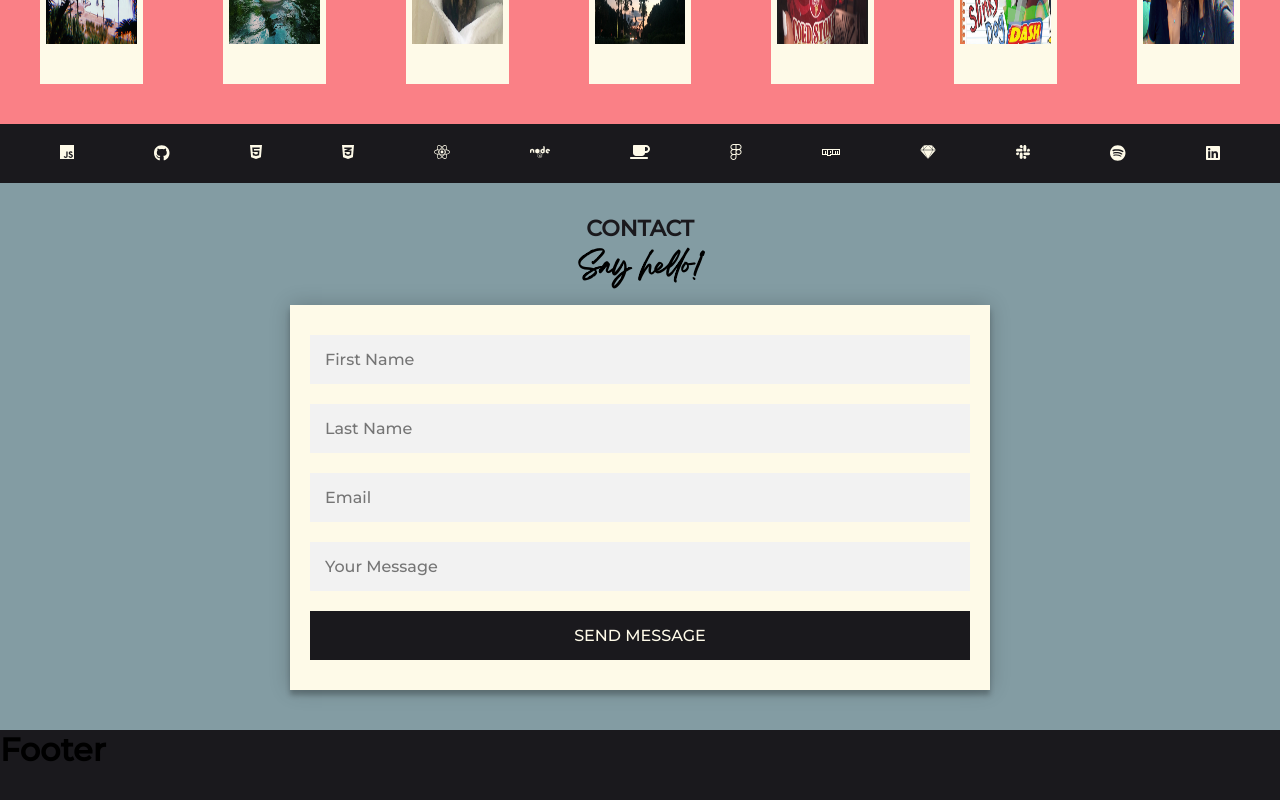
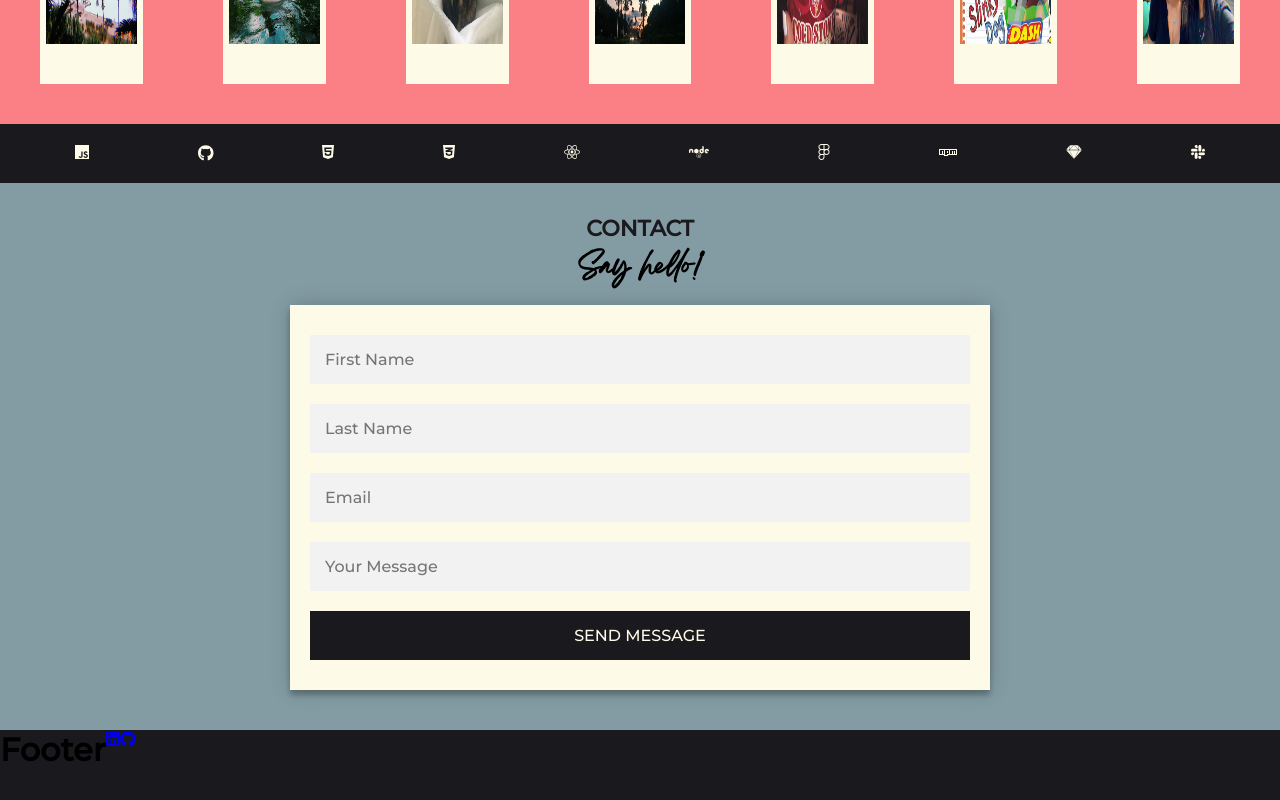
Before and after one commit to sophia4422/my-react-portfolio, a React (Create React App) app: page / in a window 1280 px wide. Shown: the part 2482-3282 px from the top of the page. Built offline with nearby package versions, Linux system fonts and the light colour scheme.

Commit message:
amended icons

```diff
--- a/src/components/About.js
+++ b/src/components/About.js
@@ -3,7 +3,6 @@ import { Link } from "react-scroll";
 import { useRef, useEffect, useState } from "react";
 import images from "../images";
 import { FontAwesomeIcon } from "@fortawesome/react-fontawesome";
-import { faCoffee } from "@fortawesome/free-solid-svg-icons";
 import {
   faGithub,
   faHtml5,
@@ -127,11 +126,6 @@ export const About = () => {
           title="Node.Js"
         ></FontAwesomeIcon>
         <FontAwesomeIcon
-          icon={faCoffee}
-          alt="I make good cups of tea"
-          title="I make good cups of tea"
-        ></FontAwesomeIcon>
-        <FontAwesomeIcon
           icon={faFigma}
           alt="Figma"
           title="Figma"
@@ -147,23 +141,6 @@ export const About = () => {
           alt="Slack"
           title="Slack"
         ></FontAwesomeIcon>
-        <a
-          href="https://open.spotify.com/user/nnujjzugl8ooqquryq0sfnx1t?si=a06cd6a72d8a4e37"
-          target="_blank"
-          alt="Spotify"
-          title="Spotify"
-        >
-          <FontAwesomeIcon icon={faSpotify}></FontAwesomeIcon>
-        </a>
-
-        <a
-          href="https://www.linkedin.com/in/sophia-wall/"
-          target="_blank"
-          alt="Linkedin"
-          title="Linkedin"
-        >
-          <FontAwesomeIcon icon={faLinkedin}></FontAwesomeIcon>
-        </a>
       </div>
     </div>
   );
--- a/src/components/Footer.js
+++ b/src/components/Footer.js
@@ -1,7 +1,29 @@
+import { FontAwesomeIcon } from "@fortawesome/react-fontawesome";
+
+import { faGithub, faLinkedin } from "@fortawesome/free-brands-svg-icons";
+
 export const Footer = () => {
   return (
     <div className="footer-container">
       <h1>Footer</h1>
+
+      <a
+        href="https://www.linkedin.com/in/sophia-wall/"
+        target="_blank"
+        alt="Linkedin"
+        title="Linkedin"
+      >
+        <FontAwesomeIcon icon={faLinkedin}></FontAwesomeIcon>
+      </a>
+
+      <a
+        href="https://github.com/sophia4422"
+        target="_blank"
+        alt="Github"
+        title="Github"
+      >
+        <FontAwesomeIcon icon={faGithub}></FontAwesomeIcon>
+      </a>
     </div>
   );
 };
```
